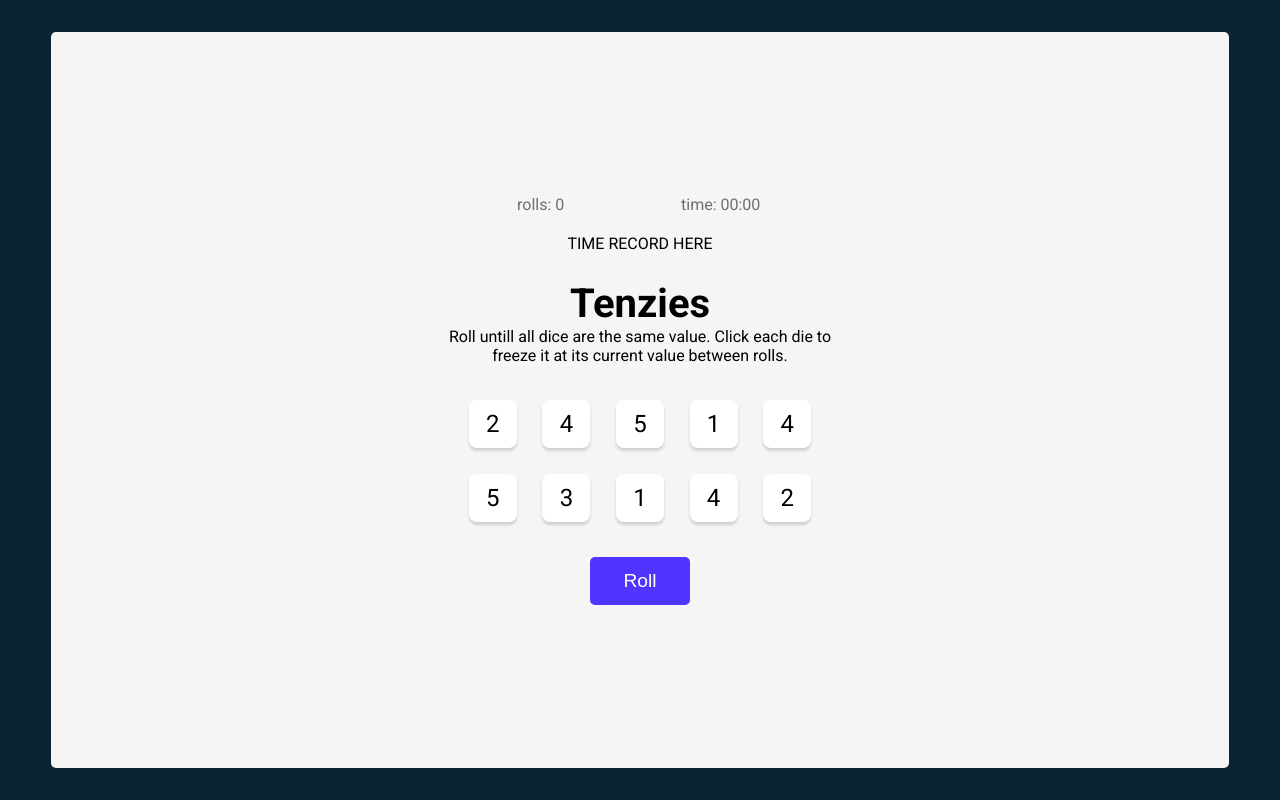
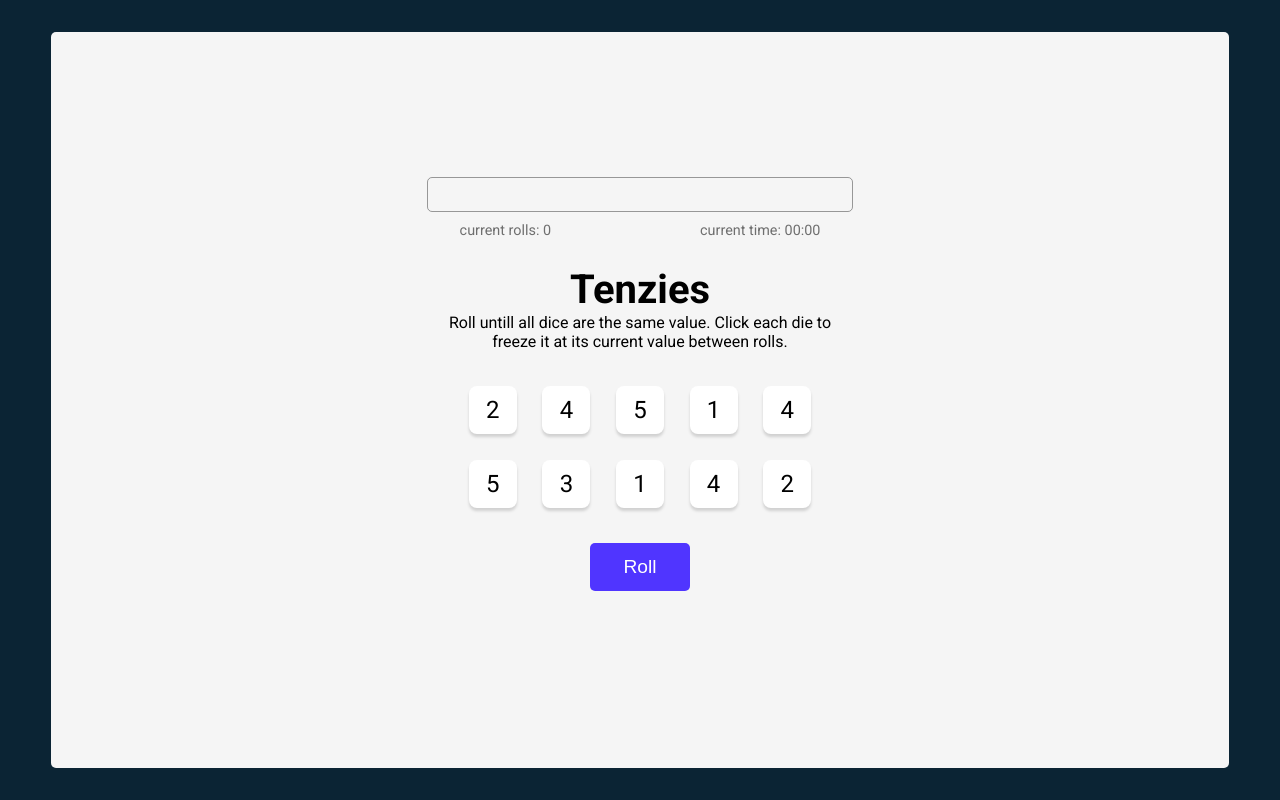
Before and after one commit to michaelrn2288/tenzies, a React (Vite) app: page / in a window 1280 px wide. Built offline with nearby package versions, Linux system fonts and the light colour scheme.

Commit message:
add time record and improve style

```diff
--- a/src/App.jsx
+++ b/src/App.jsx
@@ -14,6 +14,9 @@ export default function App() {
     )
     const [initialGameTime, setInitialGameTime] = React.useState()
     const [currentGameTime, setCurrentGameTime] = React.useState()
+    const [gameTimeRecord, setGameTimeRecord] = React.useState(
+        localStorage.getItem('gameTimeRecord') || 0
+    )
 
 
     function updateTime() {
@@ -71,6 +74,7 @@ export default function App() {
     function newGame() {
         setDice(generateDice())
         setRollCountRecord(localStorage.getItem('rollCountRecord'))
+        setGameTimeRecord(localStorage.getItem('gameTimeRecord'))
         setRollCounter(0)
         setInitialGameTime()
     }
@@ -94,13 +98,16 @@ export default function App() {
     return (
         <main>
             {tenzies && <Confetti />}
+            <Records
+                rollCountRecord={rollCountRecord}
+                gameTimeRecord={gameTimeRecord}
+            />
             <Scores
                 rollCounter={rollCounter}
                 currentGameTime={currentGameTime}
-            />
-            <Records
-                rollCountRecord={rollCountRecord}
+                tenzies={tenzies}
                 initialGameTime={initialGameTime}
+                setGameTimeRecord={setGameTimeRecord}
             />
             <h1>{tenzies ? 'You Won!' : 'Tenzies'}</h1>
             <p className="instructions">
--- /dev/null
+++ b/src/components/Records.css
@@ -0,0 +1,21 @@
+.record-container {
+    color: rgb(111,111,111);
+    border: 1px solid rgba(111,111,111, 0.7);
+    border-radius: 5px;
+    font-size: 0.8em;
+    width: calc(260px + 13vw);
+    padding: 10px;
+}
+
+.record-title {
+    margin-top: 0;
+    display: flex;
+    justify-content: center;
+    font-weight: 400;
+    font-size: 1rem;
+}
+
+.records {
+    display: flex;
+    justify-content: space-between;
+}
--- a/src/components/Records.jsx
+++ b/src/components/Records.jsx
@@ -1,17 +1,20 @@
 import React from 'react'
+import './Records.css'
 
 export default function Records(props) {
     return (
-        <div className="record-container">
-            <h2>{props.rollCountRecord ? 'Records' : ''}</h2>
+        <div className="record-container" >
+            <h2 className="record-title">{props.rollCountRecord || props.gameTimeRecord ? 'Records' : ''}</h2>
 
-            <div className="roll-record">
-                {props.rollCountRecord ? `lowest number of rolls: ${props.rollCountRecord}` : ''}
-            </div>
+            <section className="records">
+                <div className="roll-record">
+                    {props.rollCountRecord ? `lowest number of rolls: ${props.rollCountRecord}` : ''}
+                </div>
 
-            <div className="time-record">
-                TIME RECORD HERE
-            </div>
+                <div className="time-record">
+                    {props.gameTimeRecord ? `lowest time: ${props.gameTimeRecord}` : ''}
+                </div>
+            </section>
         </div>
     )
 }
--- a/src/components/Scores.css
+++ b/src/components/Scores.css
@@ -1,9 +1,8 @@
 .score-container {
     display: flex;
+    justify-content: space-between;
+    width: calc(220px + 11vw);
     color: rgb(111,111,111);
-    margin-left: calc(50px + 2.5vw);
+    margin-top: 10px;
+    font-size: 0.9em;
 }
-
-.roll-track-container, .time-track-container {
-    width: calc(100px + 5vw);
-}
--- a/src/components/Scores.jsx
+++ b/src/components/Scores.jsx
@@ -2,6 +2,8 @@ import React from 'react'
 import './Scores.css'
 
 export default function Scores(props) {
+
+    const gameElapsedTime = millisToMinutesAndSeconds(props.currentGameTime)
 
     function millisToMinutesAndSeconds(millis) {
         let minutes = Math.floor(millis / 60000)
@@ -12,16 +14,27 @@ export default function Scores(props) {
                 `${minutes < 10 ? '0' : ''}${minutes}:${(seconds < 10 ? "0" : "")}${seconds}`
         )
     }
-    const gameElapsedTime = millisToMinutesAndSeconds(props.currentGameTime)
+
+    React.useEffect(() => {
+        if (!props.tenzies) return
+        if (!props.currentGameTime) return
+        !props.gameTimeRecord && localStorage.setItem(
+            'gameTimeRecord', millisToMinutesAndSeconds(props.currentGameTime)
+        )
+        props.currentGameTime < props.gameTimeRecord && localStorage.setItem(
+            'gameTimeRecord', millisToMinutesAndSeconds(props.currentGameTime)
+        )
+    }, [props.tenzies])
+
 
     return (
         <div className="score-container">
             <div className="roll-track-container">
-                rolls: {props.rollCounter}
+                current rolls: {props.rollCounter}
             </div>
 
             <div className="time-track-container">
-                time: {props.currentGameTime ?
+                current time: {props.currentGameTime ?
                     gameElapsedTime :
                     '00:00'
                 }
--- a/src/index.css
+++ b/src/index.css
@@ -20,6 +20,7 @@ main {
     margin-top: 4vh;
     border-radius: 5px;
     padding: 2rem;
+    padding-top: 0;
     display: flex;
     flex-direction: column;
     justify-content: center;
```
